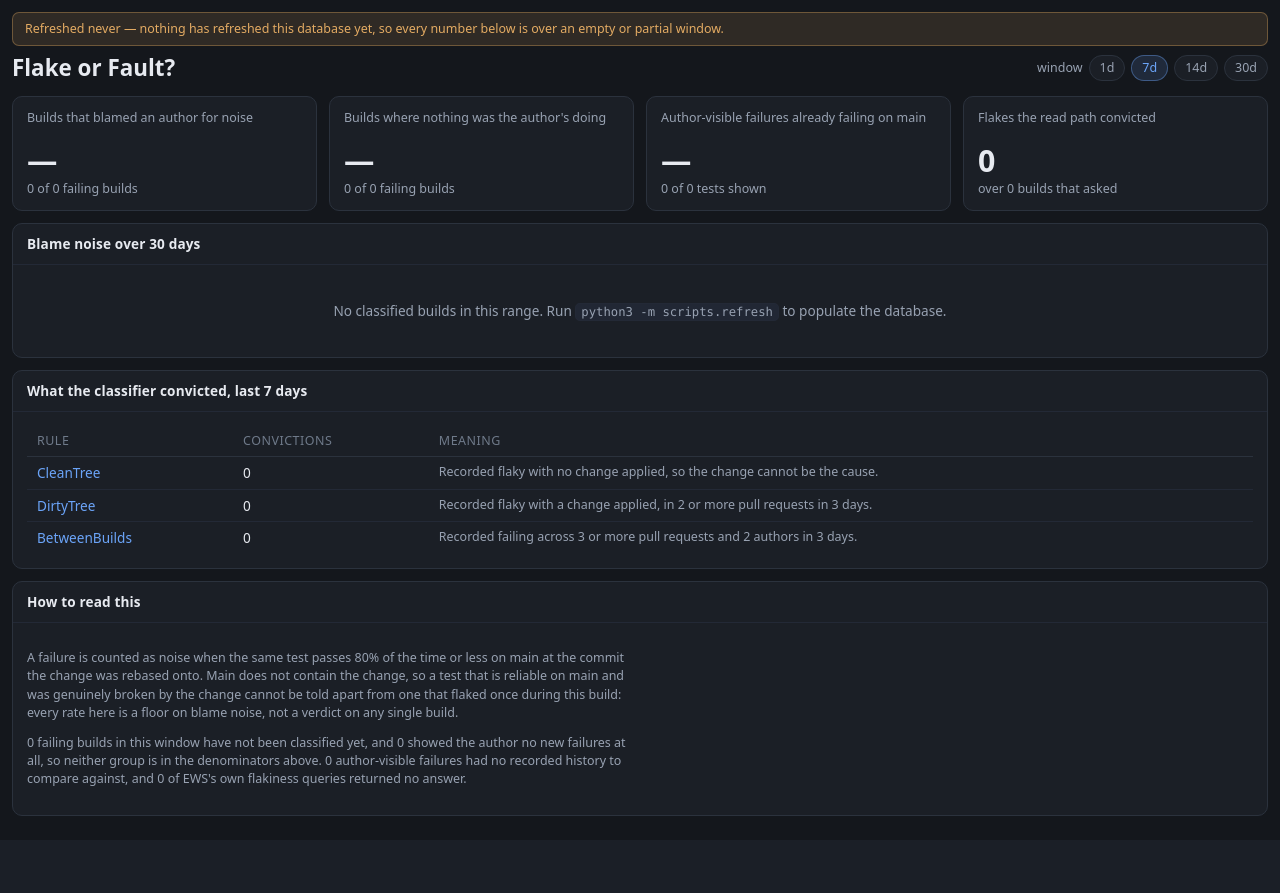
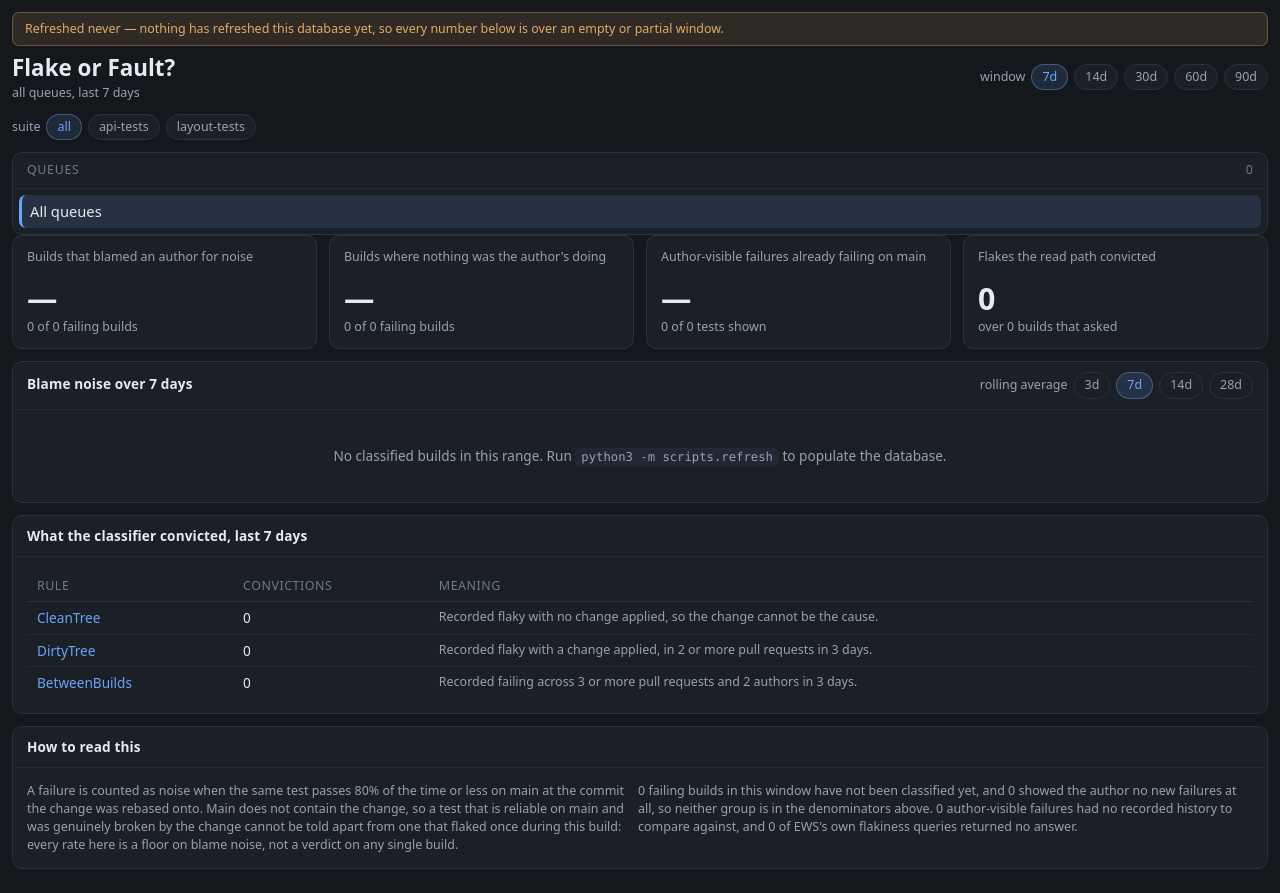
Before and after one commit to TheBoyRoy05/EWS-Flake-Dashboard, a Flask app: page / in a window 1280 px wide. Shown: the part 49-942 px from the top of the page. Before the commit the page ends 865 px from the top, so only its background shows below. Run offline with Flask 3, Linux system fonts and the light colour scheme; data that the repository does not hold is empty; some libraries are stand-ins or nearby versions.

Commit message:
feat: scope the landing page by suite, queue, and rolling average + fix: a settled run of held builds no longer stops a deeper walk

```diff
--- a/ews_dashboard/db.py
+++ b/ews_dashboard/db.py
@@ -30,6 +30,7 @@ REPORTED_TABLES = (
     'build_verdicts',
     'flakiness_verdicts',
     'builds_ingested',
+    'builder_coverage',
     'results_summary_cache',
     'build_classifications',
     'refresh_runs',
--- a/ews_dashboard/web/app.py
+++ b/ews_dashboard/web/app.py
@@ -21,9 +21,15 @@ from ews_dashboard.analysis import convictions, false_positive, freshness, trend
 from ews_dashboard.web import chart, formatting, links
 
 DEFAULT_WINDOW_DAYS = 7
-WINDOW_CHOICES = (1, 7, 14, 30)
-TREND_DAYS = 30
+WINDOW_CHOICES = (7, 14, 30, 60, 90)
 BUILDS_SHOWN = 200
+
+# How many days each point of the trend line averages over. The window drives the chart's span, so
+# this is the only thing left to choose: a short average shows every spike, a long one shows whether
+# the level moved.
+ROLLING_CHOICES = (3, 7, 14, 28)
+
+SUITE_CHOICES = tuple(suite.name for suite in suites.SUITES)
 
 # A rule's own page lists deeply; the overview lists enough to see the worst offenders and says how
 # many it is holding back, because three full lists put a thousand rows between a reader and the
@@ -112,12 +118,16 @@ def _chosen(name: str, choices: tuple, default: Optional[str] = None) -> Optiona
     return value if value in choices else default
 
 
+def _chosen_number(name: str, choices: tuple, default: int) -> int:
+    try:
+        value = int(request.args.get(name, default))
+    except ValueError:
+        return default
+    return value if value in choices else default
+
+
 def _window() -> Window:
-    try:
-        days = int(request.args.get('days', DEFAULT_WINDOW_DAYS))
-    except ValueError:
-        days = DEFAULT_WINDOW_DAYS
-    return Window.of_days(days if days in WINDOW_CHOICES else DEFAULT_WINDOW_DAYS)
+    return Window.of_days(_chosen_number('days', WINDOW_CHOICES, DEFAULT_WINDOW_DAYS))
 
 
 def create_app(database_path: Optional[str] = None) -> Flask:
@@ -147,20 +157,55 @@ def create_app(database_path: Optional[str] = None) -> Flask:
     return app
 
 
+@dataclass(frozen=True)
+class Scope:
+    """What both pages narrow by, and the queues a reader can pick from.
+
+    The queue list comes from the window, so `builder` is validated against the queues that have
+    builds in it — a stale link to a queue EWS has since retired narrows nothing rather than
+    emptying the page.
+    """
+
+    suite: Optional[str]
+    builder: Optional[str]
+    queue_activity: list
+
+
+def _scope(open_connection: sqlite3.Connection, window: Window) -> Scope:
+    suite = _chosen('suite', SUITE_CHOICES)
+    activity = convictions.queue_activity(open_connection, window.since, window.until, suite=suite)
+    return Scope(
+        suite=suite,
+        builder=_chosen('builder', tuple(queue.builder for queue in activity)),
+        queue_activity=activity,
+    )
+
+
 def _landing_context(open_connection: sqlite3.Connection, window: Window) -> dict:
+    scope = _scope(open_connection, window)
+    rolling = _chosen_number('rolling', ROLLING_CHOICES, trend.ROLLING_DAYS)
     classifier = false_positive.cached_classifier(open_connection)
-    points = trend.daily(open_connection, classifier, trend.today(), days=TREND_DAYS)
+    points = trend.daily(open_connection, classifier, trend.today(), days=window.days,
+                         rolling=rolling, suite=scope.suite, builder=scope.builder)
     return dict(
         window=window,
         window_choices=WINDOW_CHOICES,
-        counts=false_positive.rate(open_connection, classifier, window.since, window.until),
-        by_rule=convictions.by_rule(open_connection, window.since, window.until),
+        suite=scope.suite,
+        suite_choices=SUITE_CHOICES,
+        builder=scope.builder,
+        queue_activity=scope.queue_activity,
+        rolling=rolling,
+        rolling_choices=ROLLING_CHOICES,
+        counts=false_positive.rate(open_connection, classifier, window.since, window.until,
+                                   suite=scope.suite, builder=scope.builder),
+        by_rule=convictions.by_rule(open_connection, window.since, window.until,
+                                    suite=scope.suite, builder=scope.builder),
         rule_descriptions=config.RULE_DESCRIPTIONS,
-        builds_queried=convictions.builds_queried(open_connection, window.since, window.until),
-        query_failures=convictions.query_failures(open_connection, window.since, window.until),
+        builds_queried=convictions.builds_queried(open_connection, window.since, window.until,
+                                                  suite=scope.suite, builder=scope.builder),
+        query_failures=convictions.query_failures(open_connection, window.since, window.until,
+                                                  suite=scope.suite, builder=scope.builder),
         chart=chart.of_trend(points, trend.deployments_within(points)),
-        trend_days=TREND_DAYS,
-        rolling_days=trend.ROLLING_DAYS,
         threshold_pct=config.PRE_EXISTING_THRESHOLD_PCT,
         freshness=freshness.current(open_connection),
         links=links,
@@ -168,9 +213,8 @@ def _landing_context(open_connection: sqlite3.Connection, window: Window) -> dic
 
 
 def _explore_context(open_connection: sqlite3.Connection, window: Window) -> dict:
-    suite = _chosen('suite', tuple(each.name for each in suites.SUITES))
-    activity = convictions.queue_activity(open_connection, window.since, window.until, suite=suite)
-    builder = _chosen('builder', tuple(queue.builder for queue in activity))
+    scope = _scope(open_connection, window)
+    suite, builder = scope.suite, scope.builder
     test_filter = request.args.get('test') or None
     rule = _chosen('rule', config.FLAKINESS_RULES)
     classifier = false_positive.cached_classifier(open_connection)
@@ -183,8 +227,8 @@ def _explore_context(open_connection: sqlite3.Connection, window: Window) -> dic
         window_choices=WINDOW_CHOICES,
         builder=builder,
         suite=suite,
-        suite_choices=tuple(each.name for each in suites.SUITES),
-        queue_activity=activity,
+        suite_choices=SUITE_CHOICES,
+        queue_activity=scope.queue_activity,
         builds=[BuildSummary(row, classifier(row)) for row in rows],
         builds_total=false_positive.failing_build_count(
             open_connection, window.since, window.until, suite=suite, builder=builder,
--- a/ews_dashboard/web/static/dashboard.css
+++ b/ews_dashboard/web/static/dashboard.css
@@ -153,15 +153,47 @@ code {
     align-items: center;
 }
 
-.chooser, .filters .col-12 {
+.chooser {
     display: flex;
     align-items: center;
     flex-wrap: wrap;
     gap: 6px;
+    justify-content: flex-end;
 }
 
-.chooser {
-    justify-content: flex-end;
+.chooser.start {
+    justify-content: flex-start;
+}
+
+.queue-chooser select {
+    max-width: 100%;
+    padding: 3px 8px;
+    border-radius: 999px;
+    border: 1px solid var(--border);
+    background: var(--panel);
+    color: var(--ink);
+    font: inherit;
+    font-size: var(--tiny);
+}
+
+.queue-chooser select:focus {
+    outline: none;
+    border-color: var(--accent);
+}
+
+.queue-chooser button {
+    padding: 3px 12px;
+    border-radius: 999px;
+    border: 1px solid var(--border);
+    background: var(--panel-raised);
+    color: var(--ink);
+    font: inherit;
+    font-size: var(--tiny);
+    cursor: pointer;
+}
+
+.queue-chooser button:hover {
+    background: var(--panel-hover);
 }
 
 .badge {
@@ -197,10 +229,17 @@ code {
 }
 
 .section > .header {
-    display: block;
+    display: flex;
+    align-items: baseline;
+    flex-wrap: wrap;
+    gap: 10px;
     padding: 10px var(--pad);
     background: transparent;
     border-bottom: 1px solid var(--border-soft);
+}
+
+.section > .header .chooser {
+    margin-left: auto;
 }
 
 .section > .header .title {
@@ -300,10 +339,14 @@ code {
 
 /* Drill-down panes: queues, then that queue's builds, then that build's tests */
 
+/* The row caps its own height rather than each body capping itself, because the detail pane spends
+   part of its height on a breadcrumb, a summary and a filter: capping the bodies left the two
+   left-hand panes short of the row the detail pane had stretched. */
 .panes {
     display: flex;
     gap: var(--gap);
     align-items: stretch;
+    max-height: 62vh;
     margin-bottom: var(--gap);
 }
 
@@ -344,7 +387,7 @@ code {
 
 .pane > .body {
     flex: 1 1 auto;
-    max-height: 62vh;
+    min-height: 0;
     overflow-y: auto;
     padding: 6px;
 }
@@ -550,9 +593,12 @@ code {
 
 /* Trend chart */
 
+/* The SVG carries a viewBox and a width but no height, so it scales uniformly to the card it sits
+   in: a fixed height letterboxed the plot into the middle of a wide card instead of filling it. */
 .trend {
     display: block;
-    max-width: 100%;
+    width: 100%;
+    height: auto;
     color: var(--ink);
 }
 
@@ -608,6 +654,14 @@ code {
     background-size: 6px 3px;
 }
 
+.caveats > .content {
+    display: flex;
+    flex-wrap: wrap;
+    gap: var(--gap);
+}
+
 .caveats p {
+    flex: 1 1 340px;
     max-width: 84ch;
+    margin: 0;
 }
--- a/ews_dashboard/web/templates/landing.html
+++ b/ews_dashboard/web/templates/landing.html
@@ -1,14 +1,25 @@
 {% extends 'base.html' %}
-{% from 'parts.html' import window_chooser, staleness, rate %}
+{% from 'parts.html' import window_chooser, suite_chooser, queue_pane, rolling_chooser, staleness, rate %}
 
 {% block content %}
 {{ staleness(freshness) }}
 
 <div class="row headline">
-  <div class="col-8"><span class="text large">Flake or Fault?</span></div>
-  <div class="col-4 align-right">{{ window_chooser('landing', window, window_choices) }}</div>
+  <div class="col-8">
+    <span class="text large">Flake or Fault?</span>
+    <span class="text tiny">{% if builder and suite %}{{ builder }}, {{ suite }}{% else %}{{ builder or suite or 'all queues' }}{% endif %}, last {{ window.days }} days</span>
+  </div>
+  <div class="col-4 align-right">{{ window_chooser('landing', window, window_choices, suite=suite, builder=builder, rolling=rolling) }}</div>
 </div>
 
+<div class="row filters">
+  <div class="col-12">{{ suite_chooser('landing', window, suite_choices, suite, builder=builder, rolling=rolling) }}</div>
+</div>
+
+<div class="scope">
+{{ queue_pane('landing', window, queue_activity, suite, builder, rolling=rolling) }}
+
+<div class="scoped">
 <div class="row metrics">
   <div class="col-3 metric">
     <div class="text tiny label">Builds that blamed an author for noise</div>
@@ -30,12 +41,15 @@
 </div>
 
 <div class="section">
-  <div class="header"><div class="title">Blame noise over {{ trend_days }} days</div></div>
+  <div class="header">
+    <div class="title">Blame noise over {{ window.days }} days</div>
+    {{ rolling_chooser('landing', window, rolling_choices, rolling, suite=suite, builder=builder) }}
+  </div>
   <div class="content">
     {% if chart.empty %}
     <div class="placeholder">No classified builds in this range. Run <code>python3 -m scripts.refresh</code> to populate the database.</div>
     {% else %}
-    <svg class="trend" viewBox="0 0 {{ chart.width }} {{ chart.height }}" width="100%" height="{{ chart.height }}" role="img" aria-label="Daily share of failing builds that blamed an author for noise">
+    <svg class="trend" viewBox="0 0 {{ chart.width }} {{ chart.height }}" width="100%" role="img" aria-label="Daily share of failing builds that blamed an author for noise">
       {% for gridline in chart.gridlines %}
       <line class="gridline" x1="{{ chart.plot_left }}" y1="{{ gridline.y }}" x2="{{ chart.plot_left + chart.plot_width }}" y2="{{ gridline.y }}"/>
       <text class="axis" x="{{ chart.plot_left - 8 }}" y="{{ gridline.y + 4 }}" text-anchor="end">{{ gridline.label }}</text>
@@ -51,12 +65,12 @@
       <circle class="daily" cx="{{ dot.x }}" cy="{{ dot.y }}" r="3"><title>{{ dot.title }}</title></circle>
       {% endfor %}
       {% for label in chart.day_labels %}
-      <text class="axis" x="{{ label.x }}" y="{{ chart.height - 8 }}" text-anchor="middle">{{ label.text }}</text>
+      <text class="axis" x="{{ label.x }}" y="{{ chart.height - 10 }}" text-anchor="middle">{{ label.text }}</text>
       {% endfor %}
     </svg>
     <div class="legend text tiny">
       <span class="key daily"></span> one day
-      <span class="key rolling"></span> {{ rolling_days }}-day rolling
+      <span class="key rolling"></span> {{ rolling }}-day rolling
       <span class="key deployment"></span> EWS deployment
       — hover any point for its counts. Days are UTC.
     </div>
@@ -72,7 +86,7 @@
       <tbody>
         {% for rule, total in by_rule.items() %}
         <tr>
-          <td><a href="{{ url_for('explore', days=window.days) }}#{{ rule }}">{{ rule }}</a></td>
+          <td><a href="{{ url_for('explore', days=window.days, suite=suite, builder=builder) }}#{{ rule }}">{{ rule }}</a></td>
           <td>{{ total | count }}</td>
           <td class="text tiny">{{ rule_descriptions[rule] }}</td>
         </tr>
@@ -80,6 +94,8 @@
       </tbody>
     </table>
   </div>
+</div>
+</div>
 </div>
 
 <div class="section caveats">
--- a/ews_dashboard/web/templates/parts.html
+++ b/ews_dashboard/web/templates/parts.html
@@ -1,8 +1,50 @@
-{% macro window_chooser(endpoint, window, choices, suite=None, builder=None) %}
+{% macro window_chooser(endpoint, window, choices, suite=None, builder=None, rolling=None) %}
 <div class="chooser">
   <span class="text tiny">window</span>
   {% for choice in choices %}
-  <a class="badge{{ ' active' if choice == window.days }}" href="{{ url_for(endpoint, days=choice, suite=suite, builder=builder) }}">{{ choice }}d</a>
+  <a class="badge{{ ' active' if choice == window.days }}" href="{{ url_for(endpoint, days=choice, suite=suite, builder=builder, rolling=rolling) }}">{{ choice }}d</a>
+  {% endfor %}
+</div>
+{% endmacro %}
+
+{% macro suite_chooser(endpoint, window, choices, suite, builder=None, rolling=None) %}
+<div class="chooser start">
+  <span class="text tiny">suite</span>
+  <a class="badge{{ ' active' if not suite }}" href="{{ url_for(endpoint, days=window.days, builder=builder, rolling=rolling) }}">all</a>
+  {% for choice in choices %}
+  <a class="badge{{ ' active' if choice == suite }}" href="{{ url_for(endpoint, days=window.days, suite=choice, builder=builder, rolling=rolling) }}">{{ choice }}</a>
+  {% endfor %}
+</div>
+{% endmacro %}
+
+{% macro queue_pane(endpoint, window, queues, suite, builder, rolling=None) %}
+<div class="pane queues">
+  <div class="head">
+    <span class="name">Queues</span>
+    <span class="tally">{{ queues | length }}</span>
+  </div>
+  <div class="body">
+    <a class="entry{{ ' selected' if not builder }}" href="{{ url_for(endpoint, days=window.days, suite=suite, rolling=rolling) }}">
+      <span class="line"><span class="label">All queues</span></span>
+    </a>
+    {% for queue in queues %}
+    <a class="entry{{ ' selected' if queue.builder == builder }}" href="{{ url_for(endpoint, days=window.days, suite=suite, builder=queue.builder, rolling=rolling) }}">
+      <span class="line">
+        <span class="label">{{ queue.builder }}</span>
+        <span class="tally">{{ queue.convictions | count }}</span>
+      </span>
+      <span class="sub">{{ queue.builds_queried | count }} builds asked{% if queue.query_failures %}, {{ queue.query_failures | count }} unanswered{% endif %}</span>
+    </a>
+    {% endfor %}
+  </div>
+</div>
+{% endmacro %}
+
+{% macro rolling_chooser(endpoint, window, choices, rolling, suite=None, builder=None) %}
+<div class="chooser">
+  <span class="text tiny">rolling average</span>
+  {% for choice in choices %}
+  <a class="badge{{ ' active' if choice == rolling }}" href="{{ url_for(endpoint, days=window.days, suite=suite, builder=builder, rolling=choice) }}">{{ choice }}d</a>
   {% endfor %}
 </div>
 {% endmacro %}
```
Also changed, not shown: ews_dashboard/analysis/convictions.py (+48 -35 lines), ews_dashboard/analysis/trend.py (+13 -10 lines), ews_dashboard/ingest.py (+48 -2 lines), ews_dashboard/schema.sql (+11 -0 lines), ews_dashboard/web/chart.py (+13 -8 lines), ews_dashboard/web/templates/explore.html (+3 -28 lines), tests/convictions_test.py (+35 -1 lines), tests/fixtures.py (+10 -2 lines), tests/ingest_test.py (+62 -0 lines), tests/trend_test.py (+20 -4 lines), tests/web_test.py (+81 -20 lines).
